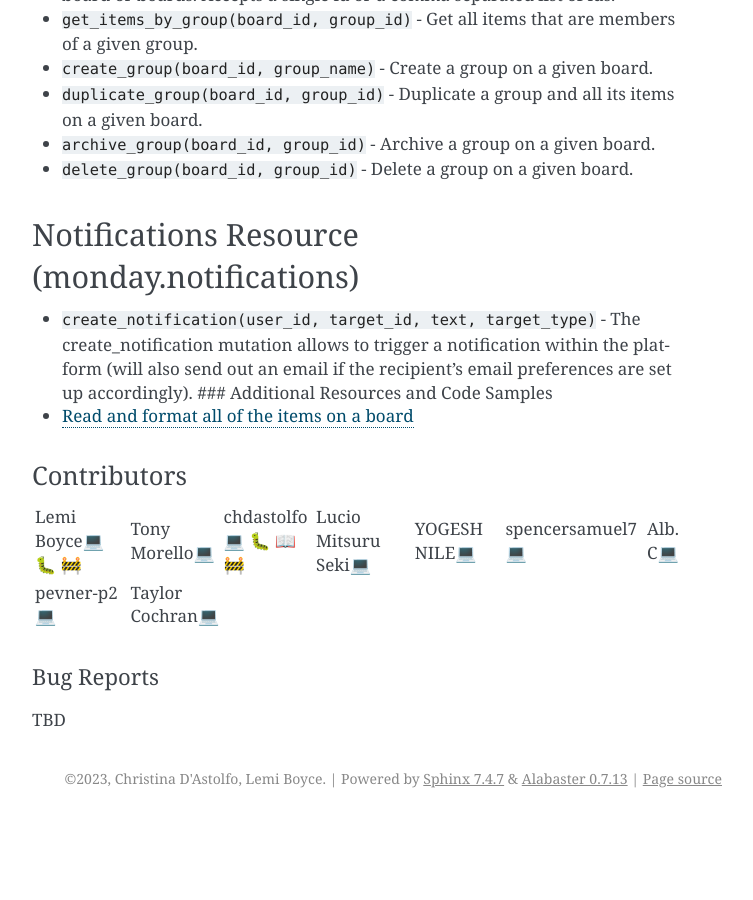
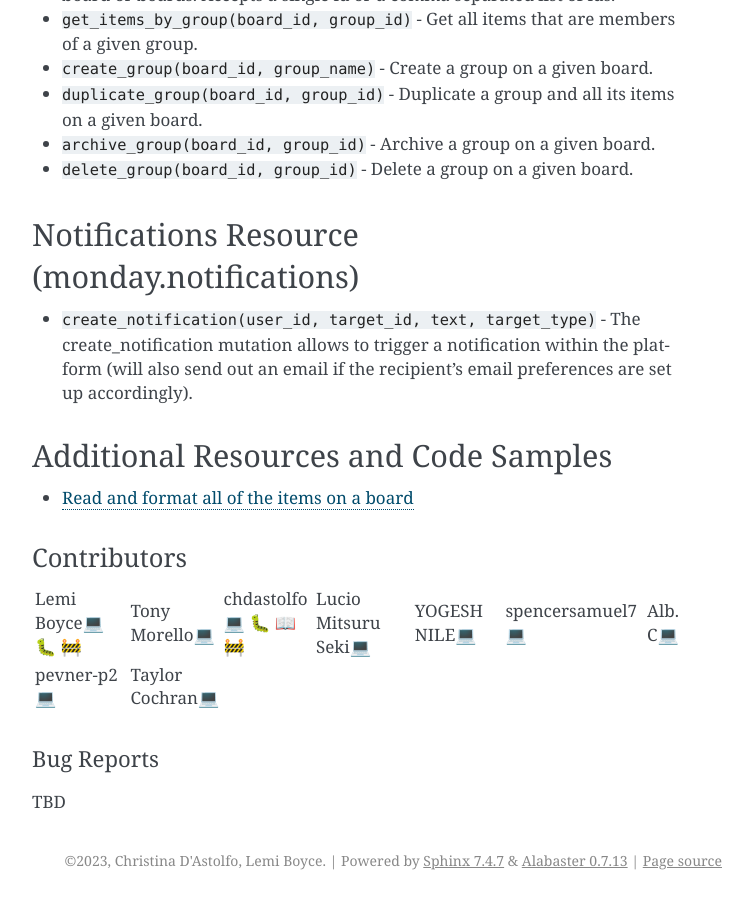
Before and after one commit to ProdPerfect/monday, a Sphinx documentation site: the page built from docs/README.rst, in a window 1280 px wide and 900 px high, scrolled down 3247 px. Shown: the whole window, without its empty margins (388-1141 px from the left). Built offline with Sphinx 7.4.7, drawn with Linux system fonts in a browser that asks for light colours; before the commit the page ends 4065 px from its top, so only the background shows below that; some of the changed text lies outside the part shown.

Commit message:
Minor doc fix

```diff
--- a/docs/README.rst
+++ b/docs/README.rst
@@ -192,8 +192,10 @@
 -  ``create_notification(user_id, target_id, text, target_type)`` - The
    create_notification mutation allows to trigger a notification within
    the platform (will also send out an email if the recipient’s email
-   preferences are set up accordingly). ### Additional Resources and
-   Code Samples
+   preferences are set up accordingly).
+
+Additional Resources and Code Samples
+^^^^^^^^^^^^^^^^^^^^^^^^^^^^^^^^^^^^^
 
 -  `Read and format all of the items on a
    board <https://github.com/ProdPerfect/monday/wiki/Code-Examples#whole-board-formatting-example>`__
```
